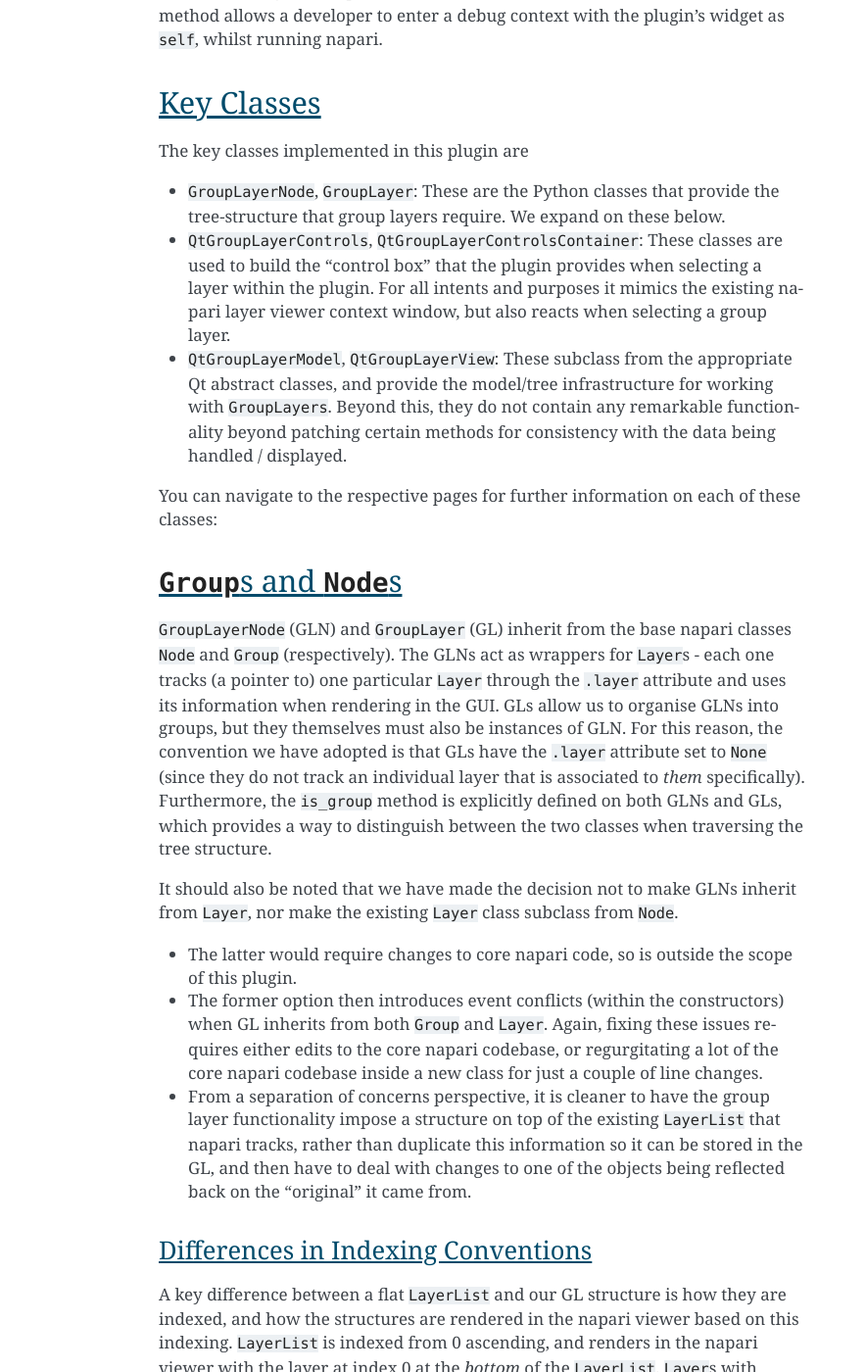
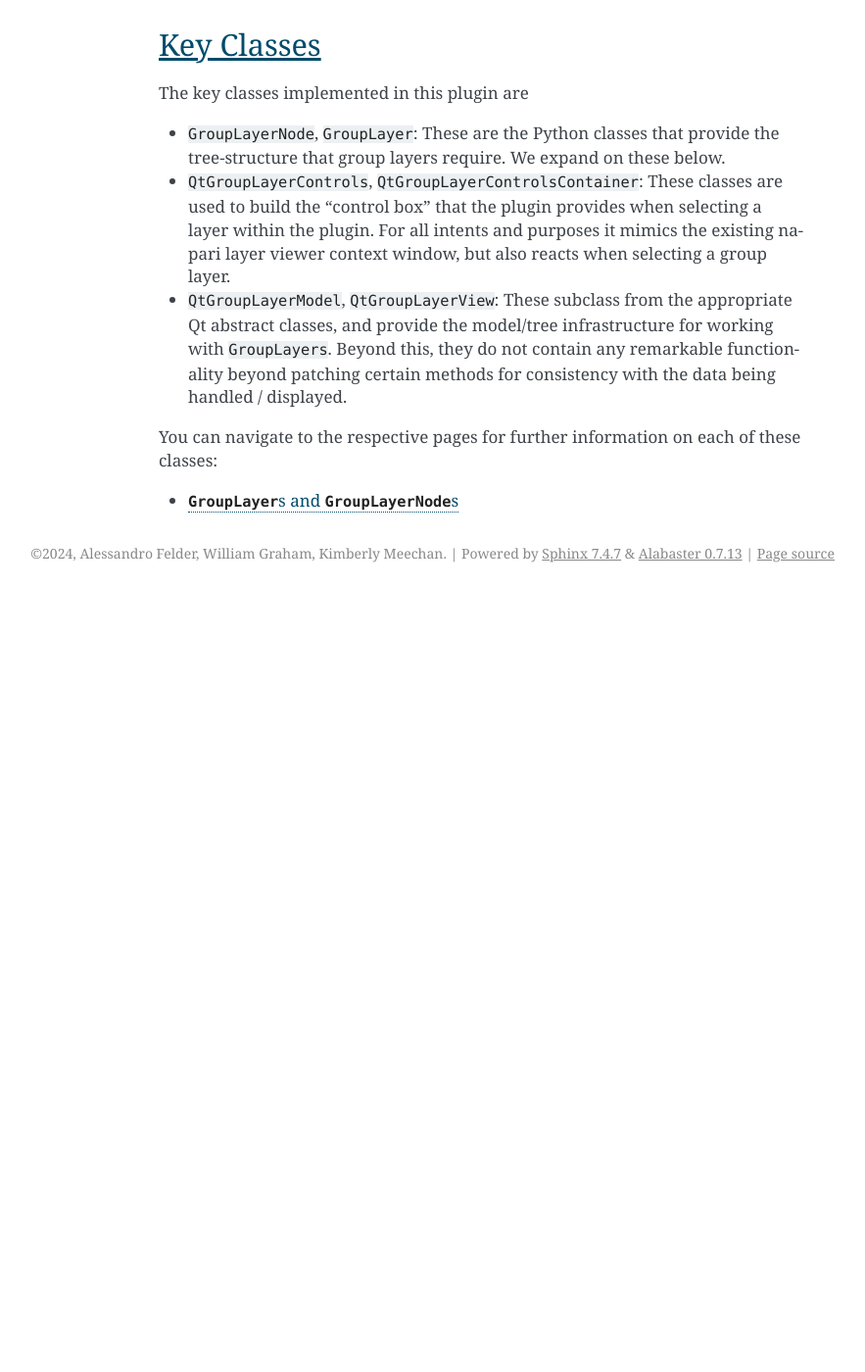
Before and after one commit to brainglobe/napari-experimental, a Sphinx documentation site: the page built from docs/source/group_layers/implementation.md, in a window 1280 px wide and 1400 px high, scrolled down 583 px. Shown: the whole window at 98% size, without its empty margins (258-1141 px from the left). Built offline with Sphinx 7.4.7, drawn with Linux system fonts in a browser that asks for light colours; after the commit the page ends 1187 px from its top, so only the background shows below that; some of the changed text lies outside the part shown.

Commit message:
Docs API for Groups & Nodes, some source docstring updates for text rendering

````diff
--- a/docs/source/conf.py
+++ b/docs/source/conf.py
@@ -13,7 +13,12 @@
 # -- General configuration ---------------------------------------------------
 # https://www.sphinx-doc.org/en/master/usage/configuration.html#general-configuration
 
-extensions = ["myst_parser"]
+extensions = [
+    "myst_parser",
+    "sphinx.ext.autodoc",
+    "sphinx.ext.autosummary",
+    "sphinx.ext.napoleon",
+]
 
 templates_path = ["_templates"]
 exclude_patterns = []
--- a/docs/source/group_layers/implementation.md
+++ b/docs/source/group_layers/implementation.md
@@ -34,36 +34,5 @@
 maxdepth: 1
 ---
 
+classes/group_layer_and_nodes
 ```
-
-## `Group`s and `Node`s
-
-`GroupLayerNode`  (GLN) and `GroupLayer`  (GL) inherit from the base napari classes `Node` and `Group` (respectively).
-The GLNs act as wrappers for `Layer`s - each one tracks (a pointer to) one particular `Layer` through the `.layer` attribute and uses its information when rendering in the GUI.
-GLs allow us to organise GLNs into groups, but they themselves must also be instances of GLN.
-For this reason, the convention we have adopted is that GLs have the `.layer` attribute set to `None` (since they do not track an individual layer that is associated to _them_ specifically).
-Furthermore, the `is_group` method is explicitly defined on both GLNs and GLs, which provides a way to distinguish between the two classes when traversing the tree structure.
-
-It should also be noted that we have made the decision not to make GLNs inherit from `Layer`, nor make the existing `Layer` class subclass from `Node`.
-
-- The latter would require changes to core napari code, so is outside the scope of this plugin.
-- The former option then introduces event conflicts (within the constructors) when GL inherits from both `Group` and `Layer`. Again, fixing these issues requires either edits to the core napari codebase, or regurgitating a lot of the core napari codebase inside a new class for just a couple of line changes.
-- From a separation of concerns perspective, it is cleaner to have the group layer functionality impose a structure on top of the existing `LayerList` that napari tracks, rather than duplicate this information so it can be stored in the GL, and then have to deal with changes to one of the objects being reflected back on the "original" it came from.
-
-### Differences in Indexing Conventions
-
-A key difference between a flat `LayerList` and our GL structure is how they are indexed, and how the structures are rendered in the napari viewer based on this indexing.
-`LayerList` is indexed from 0 ascending, and renders in the napari viewer with the layer at index 0 at the _bottom_ of the `LayerList`.
-`Layer`s with higher indices are rendered _on top_ of those with a lower index, with the item assigned the highest index appearing at the top of the layer viewer window.
-
-By contrast, GL uses `NestedIndex`es to track the position of GLNs; these are tuples of integers that can be of arbitrary length (so long as the GL has the structure to match), and should be interpreted as subsequent accesses of objects in the tree:
-
-- (0, 1) refers to the item at index 1 of the (sub)-GL at index 0 of the root GL.
-- (2,) refers to the item at index 2 of the root GL.
-
-Note that an "item" can be a GLN or a GL (use the `is_group` method to distinguish if necessary)!
-Again, items are added to a GL using the lowest available index.
-GLs can also assign a flat index order to their elements by starting from the root tree and counting upwards from 0, descending into sub-GLs and exhausting their items when they are encountered (see `GroupLayer.flat_index_order`).
-
-However GLs render with index 0 _at the top_ of the view, and higher indices below them.
-In order to preserve the user's intuitive understanding of "layers higher up in the display appear on top of lower layers", it is thus necessary to pass the _reversed_ order of layers back to the viewer after a rearrangement event in the GL viewer.
````
Also changed, not shown: docs/source/group_layers/classes/group_layer_and_nodes.md (added, +59 -0 lines), docs/source/group_layers/index.md (+8 -0 lines), 2 other files.
